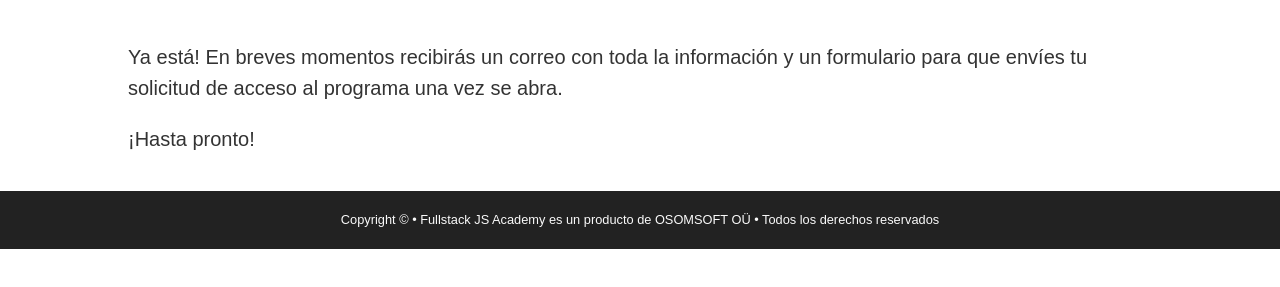
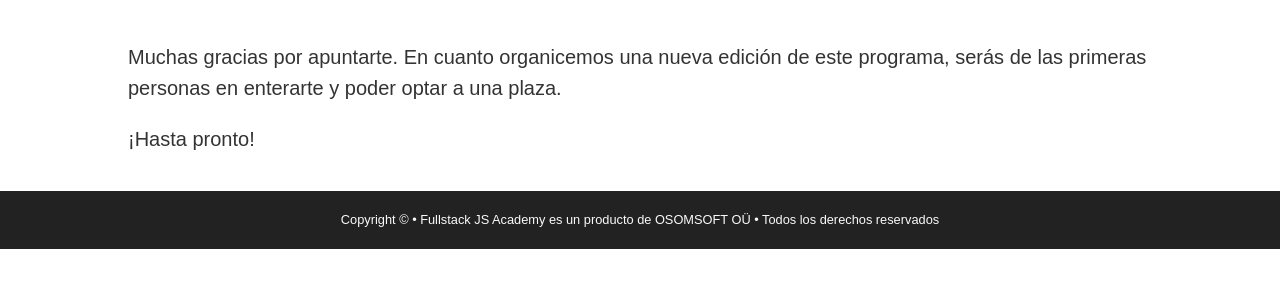
Before and after one commit to fsjs-academy/fsjs--landing-page, a website built with Parcel: page src/gracias.html in a window 1280 px wide. Shown: the part 111-398 px from the top of the page. Built offline with nearby package versions, Linux system fonts and the light colour scheme.

Commit message:
change thanks page

```diff
--- a/src/gracias.html
+++ b/src/gracias.html
@@ -16,9 +16,10 @@
     <section>
       <div class="container">
         <h3 class="Section__title">¡Gracias!</h3>
-        <p>
+        <!-- <p>
           Ya está! En breves momentos recibirás un correo con toda la información y un formulario para que envíes tu solicitud de acceso al programa una vez se abra.
-        </p>
+        </p> -->
+        <p>Muchas gracias por apuntarte. En cuanto organicemos una nueva edición de este programa, serás de las primeras personas en enterarte y poder optar a una plaza.</p>
         <p>
           ¡Hasta pronto!
         </p>
```
Also changed, not shown: 1 other file.
